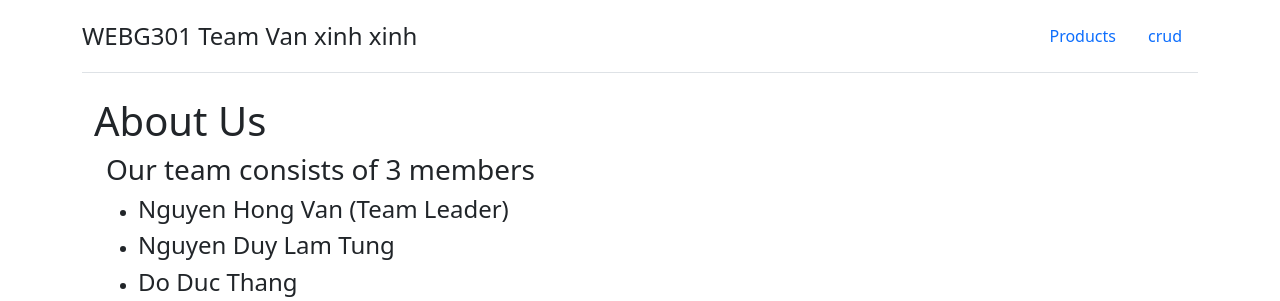
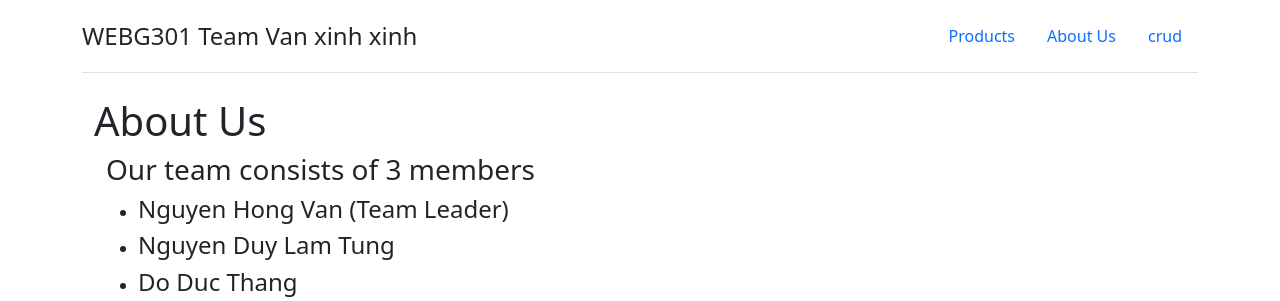
Before and after one commit to Nguyentungmuzan/WEBG301_Final, a Symfony app: template templates/about.html.twig in a window 1280 px wide. Shown: the top 301 px of the page. Run offline with Twig, Linux system fonts and the light colour scheme; the template is opened without the code that fills it, so the values that code supplies are empty; some libraries are stand-ins or nearby versions.

Commit message:
about index

```diff
--- a/templates/_nav.html.twig
+++ b/templates/_nav.html.twig
@@ -6,6 +6,7 @@
 
         <ul class="nav nav-pills">
             <li class="nav-item"><a href="{{ path('product_index') }}" class="nav-link">Products</a></li>
+            <li class="nav-item"><a href="{{ path('app_about_us') }}" class="nav-link">About Us</a></li>
             {% if app.user %}
                 <li class="nav-item"><a class="nav-link">Hello {{ app.user.email }}</a></li>
             {% endif %}
```
